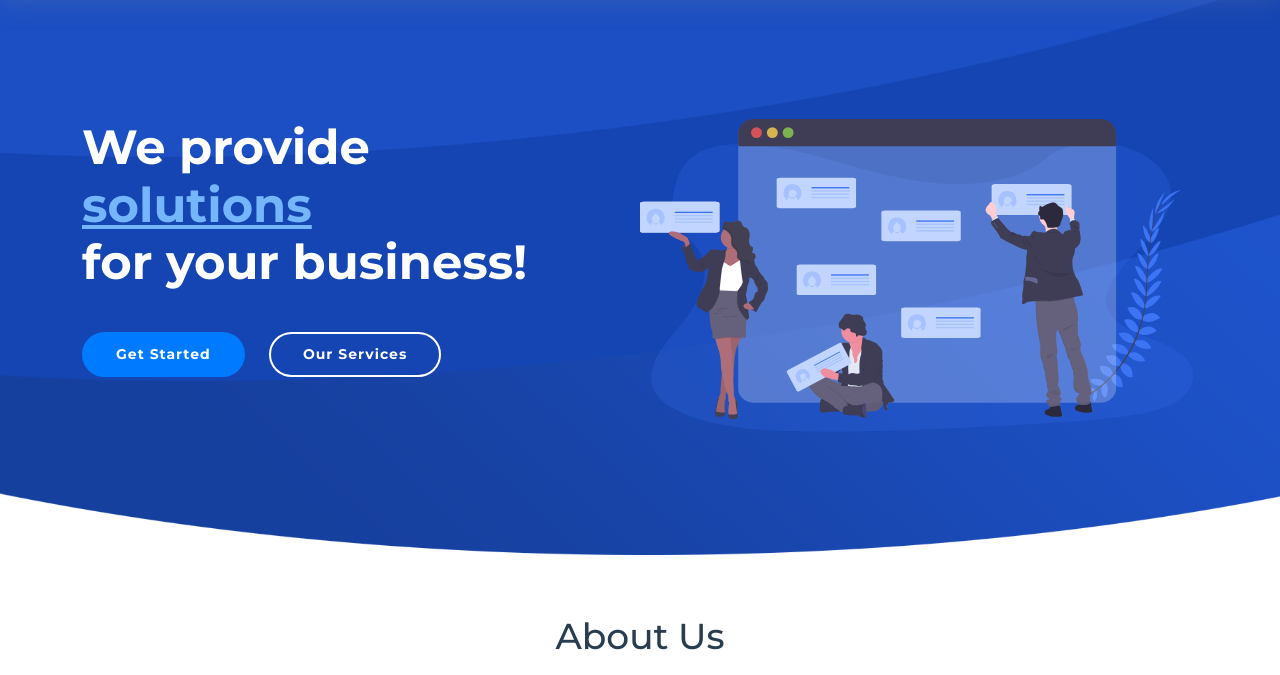
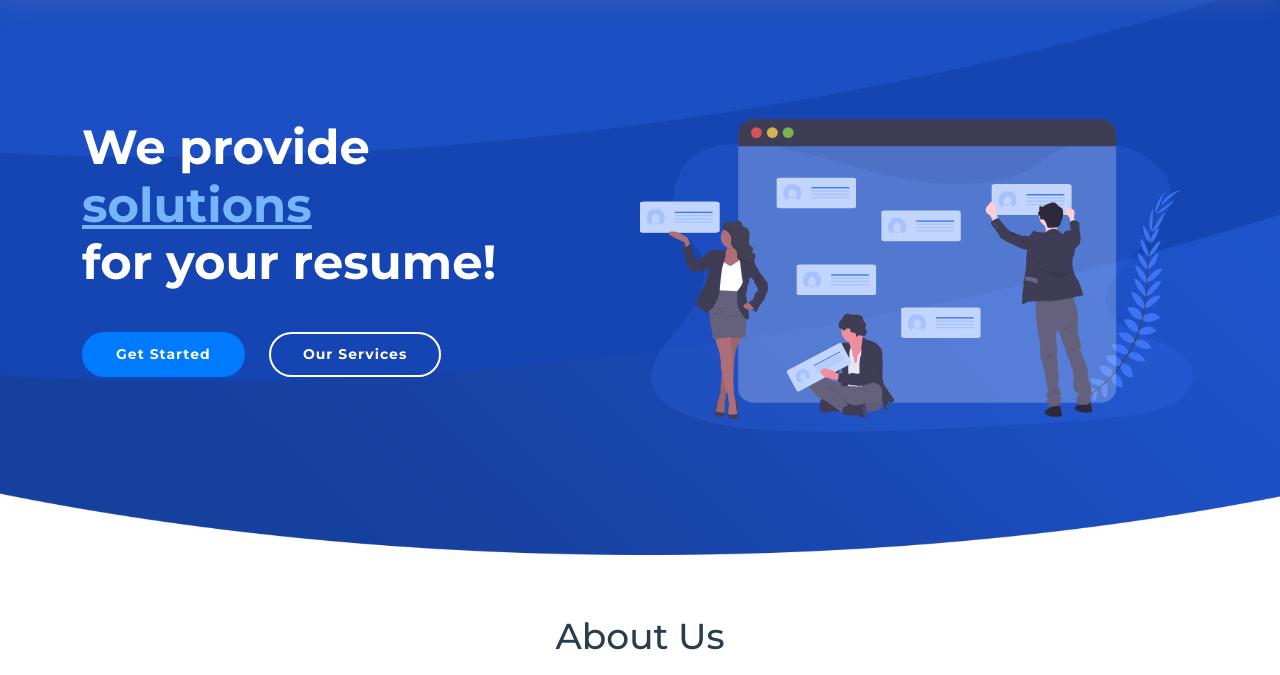
Before and after one commit to RoundTablePizza/resume-services-website, a plain HTML site: page index.html in a window 1280 px wide. Shown: the part 81-756 px from the top of the page. Drawn offline with nearby package versions, Linux system fonts and the light colour scheme.

Commit message:
Update index.html

```diff
--- a/index.html
+++ b/index.html
@@ -144,7 +144,7 @@
       </div>
 
       <div class="hero-info" data-aos="zoom-in" data-aos-delay="100">
-        <h2>We provide<br><span>solutions</span><br>for your business!</h2>
+        <h2>We provide<br><span>solutions</span><br>for your resume!</h2>
         <div>
           <a href="#about" class="btn-get-started scrollto">Get Started</a>
           <a href="#services" class="btn-services scrollto">Our Services</a>
```
